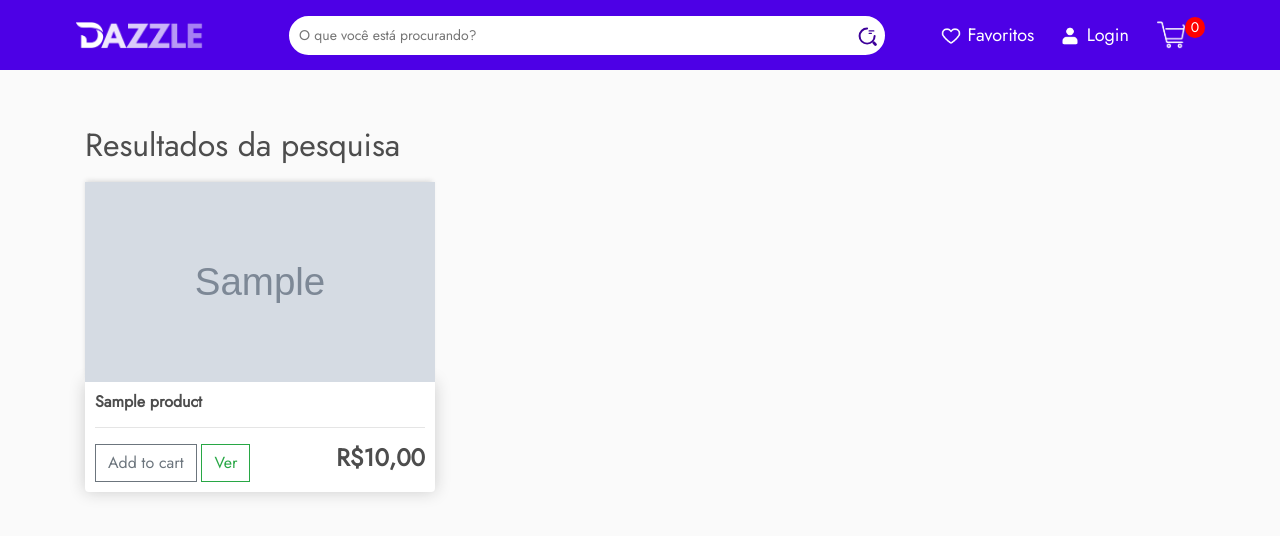
After one commit to tatianysouza/DjangoEcommerce, a Django app: page /search_results/ in a window 1280 px wide. The commit adds this page. Shown: the top 536 px of the page. Run offline with Django 5.2, Linux system fonts and the light colour scheme; tables that the repository leaves empty hold one stand-in row (values such as "Sample post"); grey boxes marked "Sample" are stand-in pictures; some libraries are stand-ins or nearby versions; some web fonts are replaced.

Commit message:
Adicionando função de pesquisa de itens

```diff
--- a/ecommerce/store/templates/store/main.html
+++ b/ecommerce/store/templates/store/main.html
@@ -2,7 +2,7 @@
 {% load static %}
 <html>
 <head>
-	<title>Ecom</title>
+	<title>Dazzle</title>
 	<meta name="viewport" content="width=device-width, initial-scale=1, maximum-scale=1, minimum-scale=1" />
 	<link rel="stylesheet" href="https://stackpath.bootstrapcdn.com/bootstrap/4.4.1/css/bootstrap.min.css" integrity="sha384-Vkoo8x4CGsO3+Hhxv8T/Q5PaXtkKtu6ug5TOeNV6gBiFeWPGFN9MuhOf23Q9Ifjh" crossorigin="anonymous">
 	<link rel="stylesheet" type="text/css" href="{% static 'css/main.css' %}">
@@ -65,7 +65,8 @@
 
 		  </ul>
 		<div class="input-container">
-			<input type="text" name="text" class="input" placeholder="O que você está procurando?">
+		    <form action="{% url 'search_results' %}" method="get" style="display: flex; justify-content: center;">
+					<input type="text" name="search" class="input" placeholder="O que você está procurando?">
 					<span class="icon">
 						<svg width="19px" height="19px" viewBox="0 0 24 24" fill="none" xmlns="http://www.w3.org/2000/svg">
 							<g id="SVGRepo_bgCarrier" stroke-width="0"></g>
@@ -78,8 +79,9 @@
 							</g>
 						</svg>
 					</span>
+		    </form>
+		</div>
 
-		  </div>
 
 
 		  <div class="form-inline my-2 my-lg-0">
--- /dev/null
+++ b/ecommerce/store/templates/store/search_results.html
@@ -0,0 +1,20 @@
+{% extends "store/main.html" %}
+{% block content %}
+    <h2 style="margin-top:5%">Resultados da pesquisa</h2>
+    <div class="row">
+        {% for product in products %}
+        <div class="col-lg-4">
+            <img class="thumbnail" src="{{product.imageURL}}" alt="">
+            <div class="box-element product">
+                <h6><strong>{{product.name}}</strong></h6>
+                <hr>
+                <button data-product="{{product.id}}" data-action="add" class="btn btn-outline-secondary add-btn update-cart">Add to cart</button>
+                <a class="btn btn-outline-success" href="#">Ver</a>
+                <h4 style="display: inline-block; float: right ;"><strong>R${{product.price|floatformat:2}}</strong></h4>
+            </div>
+        </div>
+        {% empty %}
+        <h3>Nenhum produto encontrado.</h3>
+        {% endfor %}
+    </div>
+{% endblock content %}
--- a/ecommerce/store/urls.py
+++ b/ecommerce/store/urls.py
@@ -8,4 +8,5 @@ urlpatterns = [
     path("checkout/", views.checkout, name="checkout"),
     path("update_item/", views.updateItem, name="update_item"),
     path("process_order/", views.processOrder, name="process_order"),
+    path("search_results/", views.search_results, name="search_results"),
 ]
--- a/ecommerce/store/views.py
+++ b/ecommerce/store/views.py
@@ -87,3 +87,13 @@ def processOrder(request):
         )
 
     return JsonResponse("Payment complete!", safe=False)
+
+def search_results(request):
+    data = cartData(request)
+    cartItems = data["cartItems"]
+
+    search_query = request.GET.get('search', '')
+    products = Product.objects.filter(name__icontains=search_query)
+
+    context = {"products": products, "cartItems": cartItems}
+    return render(request, "store/search_results.html", context)
```
Also changed, not shown: ecommerce/static/images/shoes_normal.png (added). Lines whose indentation alone changed are shown as unchanged.
